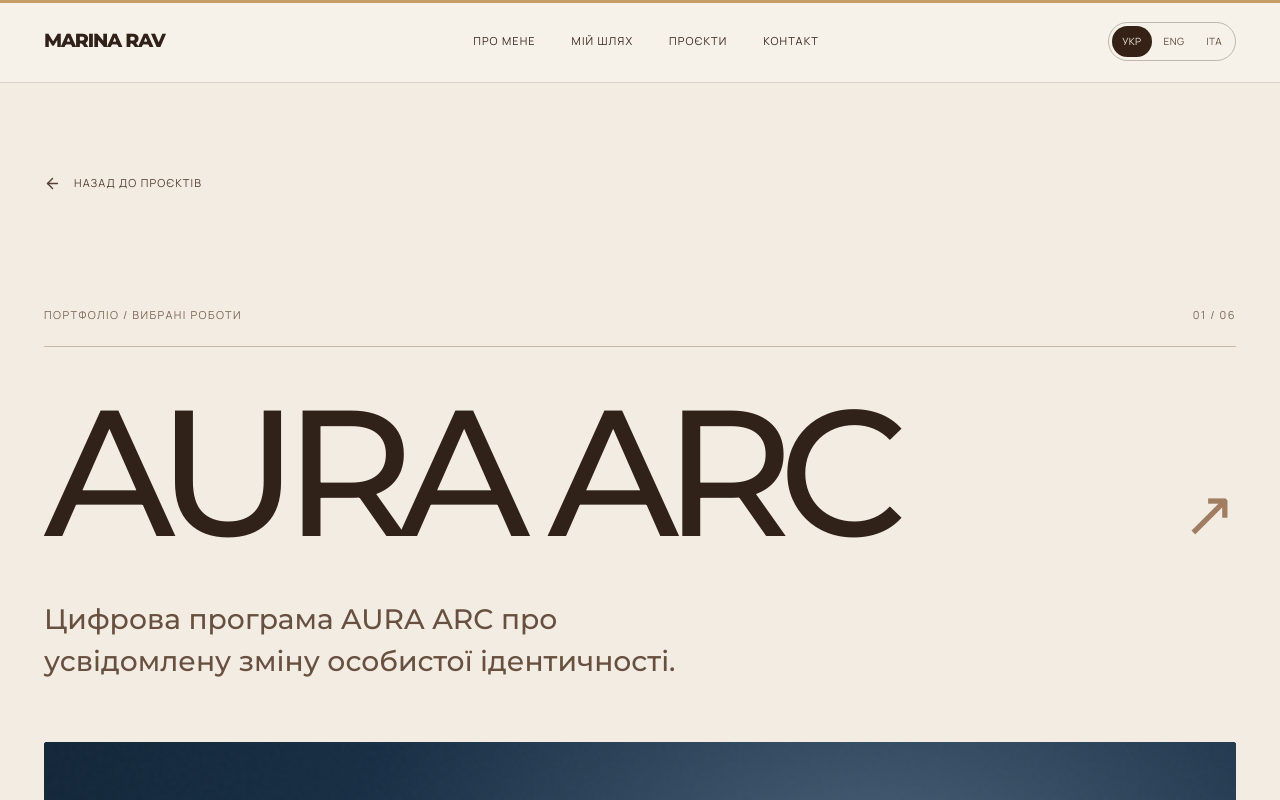
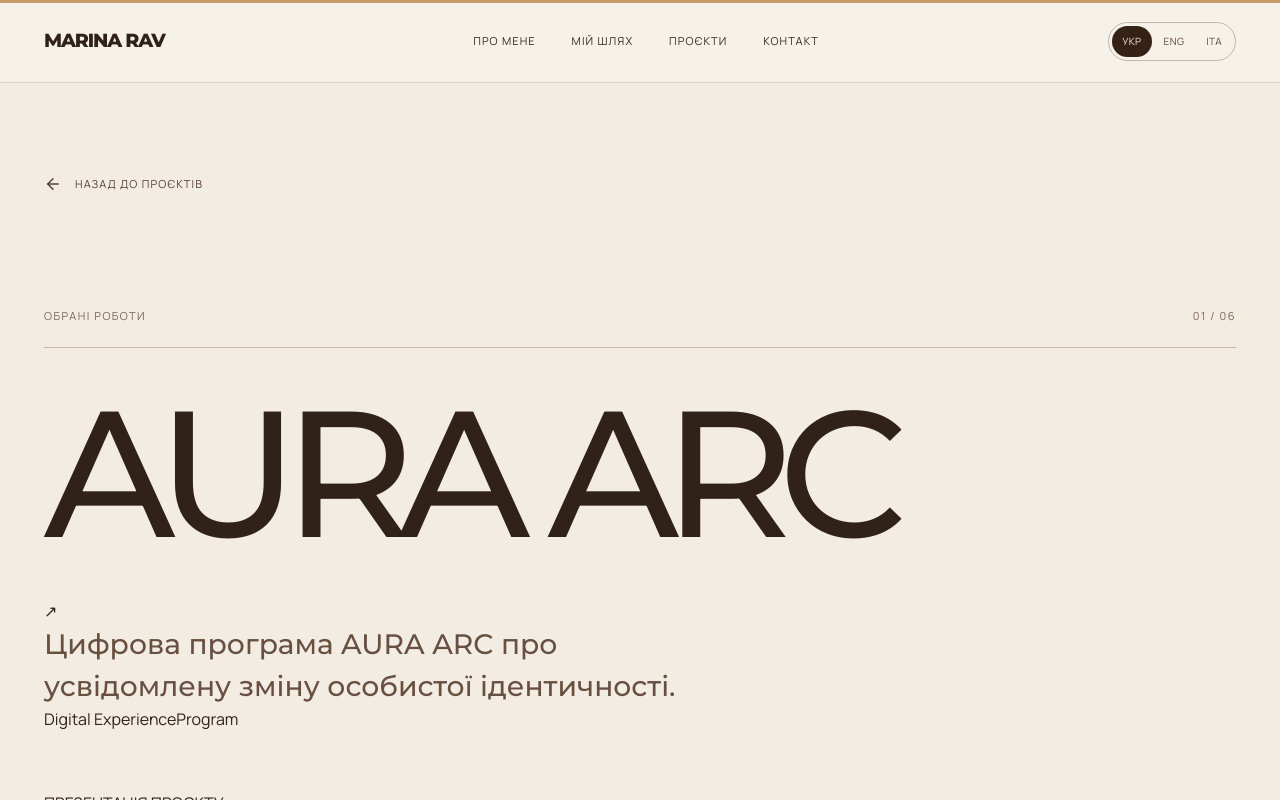
Before and after one commit to marinaravvv/marina-ravliuk-portfolio, a React (Vite) app: page /ua in a window 1280 px wide. Both pictures are taken after a click on the button "ВІДКРИТИ КЕЙС". Shown: the top 800 px of the page. Built offline with nearby package versions, Linux system fonts and the light colour scheme; a web font is replaced by a local one.

Commit message:
Build animated interactive case presentations, case tabs, live links, and return-to-project flow

```diff
--- a/src/App.tsx
+++ b/src/App.tsx
@@ -13,9 +13,10 @@ function readRoute(): RouteState {
 
 function usePortfolioRoute() {
   const [route, setRoute] = useState<RouteState>(readRoute);
+  const [lastProjectId, setLastProjectId] = useState<string | null>(() => readRoute().project);
   useEffect(() => {
     if (window.location.pathname === '/') window.history.replaceState(null, '', '/ua');
-    const onPop = () => setRoute(readRoute());
+    const onPop = () => { const nextRoute = readRoute(); setRoute(nextRoute); if (nextRoute.project) setLastProjectId(nextRoute.project); };
     window.addEventListener('popstate', onPop);
     return () => window.removeEventListener('popstate', onPop);
   }, []);
@@ -23,9 +24,10 @@ function usePortfolioRoute() {
     const path = project ? `/${lang}/projects/${project}` : `/${lang}`;
     if (window.location.pathname !== path) window.history.pushState(null, '', path);
     setRoute({ lang, project });
+    if (project) setLastProjectId(project);
     window.scrollTo({ top: 0, behavior: 'instant' });
   };
-  return { route, navigate };
+  return { route, navigate, lastProjectId };
 }
 
 function ProjectArt({ project, small = false }: { project: Project; small?: boolean }) {
@@ -111,8 +113,8 @@ function Reveal({ children, className = '', delay = 0 }: { children: React.React
   return <motion.div className={className} initial={reducedMotion ? false : { opacity: 0, y: 45 }} whileInView={{ opacity: 1, y: 0 }} viewport={{ once: true, amount: 0.12 }} transition={{ duration: 0.85, delay, ease: [0.22, 1, 0.36, 1] }}>{children}</motion.div>;
 }
 
-function WorkSection({ lang, openProject }: { lang: Language; openProject: (id: string) => void }) {
-  const [active, setActive] = useState(0);
+function WorkSection({ lang, openProject, initialProjectId }: { lang: Language; openProject: (id: string) => void; initialProjectId: string | null }) {
+  const [active, setActive] = useState(() => Math.max(0, projects.findIndex((item) => item.id === initialProjectId)));
   const [direction, setDirection] = useState(1);
   const reducedMotion = useReducedMotion();
   const t = text[lang];
@@ -268,7 +270,7 @@ function JourneyTimeline({ lang }: { lang: Language }) {
   );
 }
 
-function Portfolio({ lang, navigate }: { lang: Language; navigate: (lang: Language, project?: string | null) => void }) {
+function Portfolio({ lang, navigate, lastProjectId }: { lang: Language; navigate: (lang: Language, project?: string | null) => void; lastProjectId: string | null }) {
   const t = text[lang];
   const heroRef = useRef<HTMLElement>(null);
   const reducedMotion = useReducedMotion();
@@ -352,7 +354,7 @@ function Portfolio({ lang, navigate }: { lang: Language; navigate: (lang: Langua
           <JourneyTimeline lang={lang} />
         </div>
       </section>
-      <WorkSection lang={lang} openProject={(id) => navigate(lang, id)} />
+      <WorkSection lang={lang} initialProjectId={lastProjectId} openProject={(id) => navigate(lang, id)} />
       <section className="contact-section" id="contact"><div className="container">
         <Reveal><p className="eyebrow">{t.contactLabel}</p><h2>{t.contactTitle}<br/><em>{t.contactItalic}</em></h2><p className="contact-intro">{t.contactText}</p>
           <a className="contact-button" href="mailto:info@marinaravliuk.com?subject=Collaboration%20with%20Marina%20Rav" aria-label={t.contactButton}>{t.contactButton}<ArrowUpRight size={22}/></a>
@@ -368,24 +370,116 @@ function Portfolio({ lang, navigate }: { lang: Language; navigate: (lang: Langua
 
 function ProjectPage({ lang, project, navigate }: { lang: Language; project: Project; navigate: (lang: Language, project?: string | null) => void }) {
   const t = text[lang];
-  const next = projects[(projects.findIndex((item) => item.id === project.id) + 1) % projects.length];
-  return <main className="case-page">
-    <div className="container case-head">
-      <button type="button" className="back-link" onClick={() => navigate(lang)}><ArrowLeft size={17}/>{t.backToWork}</button>
-      <div className="case-kicker"><span>{t.published}</span><span>{String(projects.indexOf(project)+1).padStart(2,'0')} / {String(projects.length).padStart(2,'0')}</span></div>
-      <h1>{project.title}<span>↗</span></h1><p>{project.summary[lang]}</p>
+  const reducedMotion = useReducedMotion();
+  const [view, setView] = useState<'visual' | 'context'>('visual');
+  const index = projects.findIndex((item) => item.id === project.id);
+  const next = projects[(index + 1) % projects.length];
+  const backToWork = () => {
+    navigate(lang);
+    window.requestAnimationFrame(() =>
+      window.requestAnimationFrame(() =>
+        document.getElementById('work')?.scrollIntoView({ behavior: reducedMotion ? 'instant' : 'smooth', block: 'start' })
+      )
+    );
+  };
+
+  return <motion.main className="case-page case-page-v2"
+    initial={reducedMotion ? false : { opacity: 0, y: 24 }}
+    animate={{ opacity: 1, y: 0 }}
+    transition={{ duration: reducedMotion ? 0 : .5, ease: [0.22, 1, 0.36, 1] }}
+  >
+    <div className="container case-head case-head-v2">
+      <button type="button" className="back-link" onClick={backToWork}>
+        <ArrowLeft size={18}/>{t.backToWork}
+      </button>
+      <div className="case-kicker"><span>{t.caseIndexLabel}</span><span>{String(index + 1).padStart(2,'0')} / {String(projects.length).padStart(2,'0')}</span></div>
+      <div className="case-title-row">
+        <h1>{project.title}</h1>
+        <span className="case-title-mark" aria-hidden="true">↗</span>
+      </div>
+      <p className="case-lead">{project.summary[lang]}</p>
+      <div className="case-tag-list" aria-label={t.projectType}>
+        {project.tags.map((tag) => <span key={tag}>{tag}</span>)}
+      </div>
     </div>
-    <div className="container case-art"><ProjectArt project={project}/></div>
-    <div className="container case-content">
-      <div className="case-detail"><p className="eyebrow eyebrow--dark">{t.aboutProject}</p><p>{project.detail[lang]}</p><p className="case-muted">{t.comingSoon}</p></div>
-      <aside><div><span>{t.projectType}</span><strong>{project.category[lang]}</strong></div>{project.inDevelopment && <div><span>{t.projectStatus}</span><strong>{t.inDevelopment}</strong></div>}{project.url && <a href={project.url} target="_blank" rel="noopener noreferrer">{project.id === 'mav8' ? t.visitMav8 : t.visitWebsite}<ArrowUpRight size={17}/></a>}</aside>
-    </div>
-    <div className="container next-project"><span>{t.nextProject}</span><button onClick={() => navigate(lang,next.id)} type="button">{next.title}<ArrowRight size={34}/></button></div>
-  </main>;
+
+    <section className="container case-showcase" aria-label={t.caseShowcase}>
+      <div className="case-showcase-nav">
+        <span>{t.caseShowcase}</span>
+        <div className="case-view-switch" role="group" aria-label={t.caseShowcase}>
+          <button type="button" className={view === 'visual' ? 'is-selected' : ''}
+            aria-pressed={view === 'visual'} onClick={() => setView('visual')}>
+            <span>01</span> {t.caseViewVisual}
+          </button>
+          <button type="button" className={view === 'context' ? 'is-selected' : ''}
+            aria-pressed={view === 'context'} onClick={() => setView('context')}>
+            <span>02</span> {t.caseViewContext}
+          </button>
+        </div>
+      </div>
+      <div className="case-showcase-stage">
+        <AnimatePresence mode="wait" initial={false}>
+          {view === 'visual'
+            ? <motion.div key="visual" className="case-showcase-slide"
+                initial={reducedMotion ? false : { opacity: 0, y: 18, scale: .99 }}
+                animate={{ opacity: 1, y: 0, scale: 1 }}
+                exit={reducedMotion ? undefined : { opacity: 0, y: -15, scale: 1.01 }}
+                transition={{ duration: reducedMotion ? 0 : .35, ease: [0.22, 1, 0.36, 1] }}>
+                <ProjectArt project={project}/>
+              </motion.div>
+            : <motion.div key="context" className="case-showcase-slide case-context-visual"
+                initial={reducedMotion ? false : { opacity: 0, y: 18 }}
+                animate={{ opacity: 1, y: 0 }}
+                exit={reducedMotion ? undefined : { opacity: 0, y: -15 }}
+                transition={{ duration: reducedMotion ? 0 : .35, ease: [0.22, 1, 0.36, 1] }}>
+                <div className="case-context-top"><span>MARINA RAV / {String(index + 1).padStart(2,'0')}</span><span>{project.category[lang]}</span></div>
+                <div className="case-context-main"><span>{t.caseDetailsTitle}</span><h2>{project.title}</h2><p>{project.summary[lang]}</p></div>
+                <div className="case-context-tags">{project.tags.map((tag) => <span key={tag}>{tag}</span>)}</div>
+              </motion.div>}
+        </AnimatePresence>
+      </div>
+      <div className="case-showcase-caption">
+        <span>{project.title} · {t.caseShowcase}</span>
+        <span>{t.caseVisualNote}</span>
+      </div>
+    </section>
+
+    <section className="container case-content case-content-v2" aria-labelledby="case-about-heading">
+      <Reveal className="case-detail">
+        <p className="eyebrow eyebrow--dark">{t.aboutProject}</p>
+        <h2 id="case-about-heading">{t.caseDetailsTitle}</h2>
+        <p className="case-description">{project.detail[lang]}</p>
+      </Reveal>
+      <aside className="case-aside">
+        <div className="case-fact">
+          <span>{t.projectType}</span>
+          <strong>{project.category[lang]}</strong>
+        </div>
+        <div className="case-fact">
+          <span>{t.projectIndex}</span>
+          <strong>{String(index + 1).padStart(2,'0')} / {String(projects.length).padStart(2,'0')}</strong>
+        </div>
+        {project.inDevelopment && <div className="case-fact"><span>{t.projectStatus}</span><strong>{t.inDevelopment}</strong></div>}
+        {project.url
+          ? <a className="case-site-link" href={project.url} target="_blank" rel="noopener noreferrer">
+              {project.id === 'mav8' ? t.visitMav8 : t.visitWebsite}<ArrowUpRight size={18}/>
+            </a>
+          : <p className="case-muted">{t.comingSoon}</p>}
+      </aside>
+    </section>
+
+    <section className="container next-project case-next-v2">
+      <span>{t.caseNextNote}</span>
+      <button type="button" onClick={() => navigate(lang, next.id)}
+        aria-label={`${t.nextProject}: ${next.title}`}>
+        <span>{next.title}</span><ArrowRight size={33}/>
+      </button>
+    </section>
+  </motion.main>;
 }
 
 export default function App() {
-  const { route, navigate } = usePortfolioRoute();
+  const { route, navigate, lastProjectId } = usePortfolioRoute();
   const [menuOpen, setMenuOpen] = useState(false);
   const t = text[route.lang];
   const { scrollYProgress } = useScroll();
@@ -421,7 +515,7 @@ export default function App() {
       <div className="header-end"><div className="language-switch" aria-label="Choose language">{languages.map((language) => <button key={language} type="button" aria-pressed={route.lang === language} className={route.lang === language ? 'is-current' : ''} onClick={() => {setMenuOpen(false);navigate(language,project?.id ?? null);}}>{langNames[language]}</button>)}</div>
         <button className="menu-toggle" type="button" aria-expanded={menuOpen} aria-label={menuOpen ? 'Close menu' : 'Open menu'} onClick={() => setMenuOpen(!menuOpen)}>{menuOpen ? <X size={23}/> : <Menu size={23}/>}</button></div>
     </div></header>
-    {project ? <ProjectPage lang={route.lang} project={project} navigate={navigate}/> : <main><Portfolio lang={route.lang} navigate={navigate}/></main>}
+    {project ? <ProjectPage key={project.id} lang={route.lang} project={project} navigate={navigate}/> : <main><Portfolio lang={route.lang} navigate={navigate} lastProjectId={lastProjectId}/></main>}
     <footer className="site-footer">
       <div className="container footer-inner footer-bottom">
         <span>© {new Date().getFullYear()} MARINA RAV</span>
```
